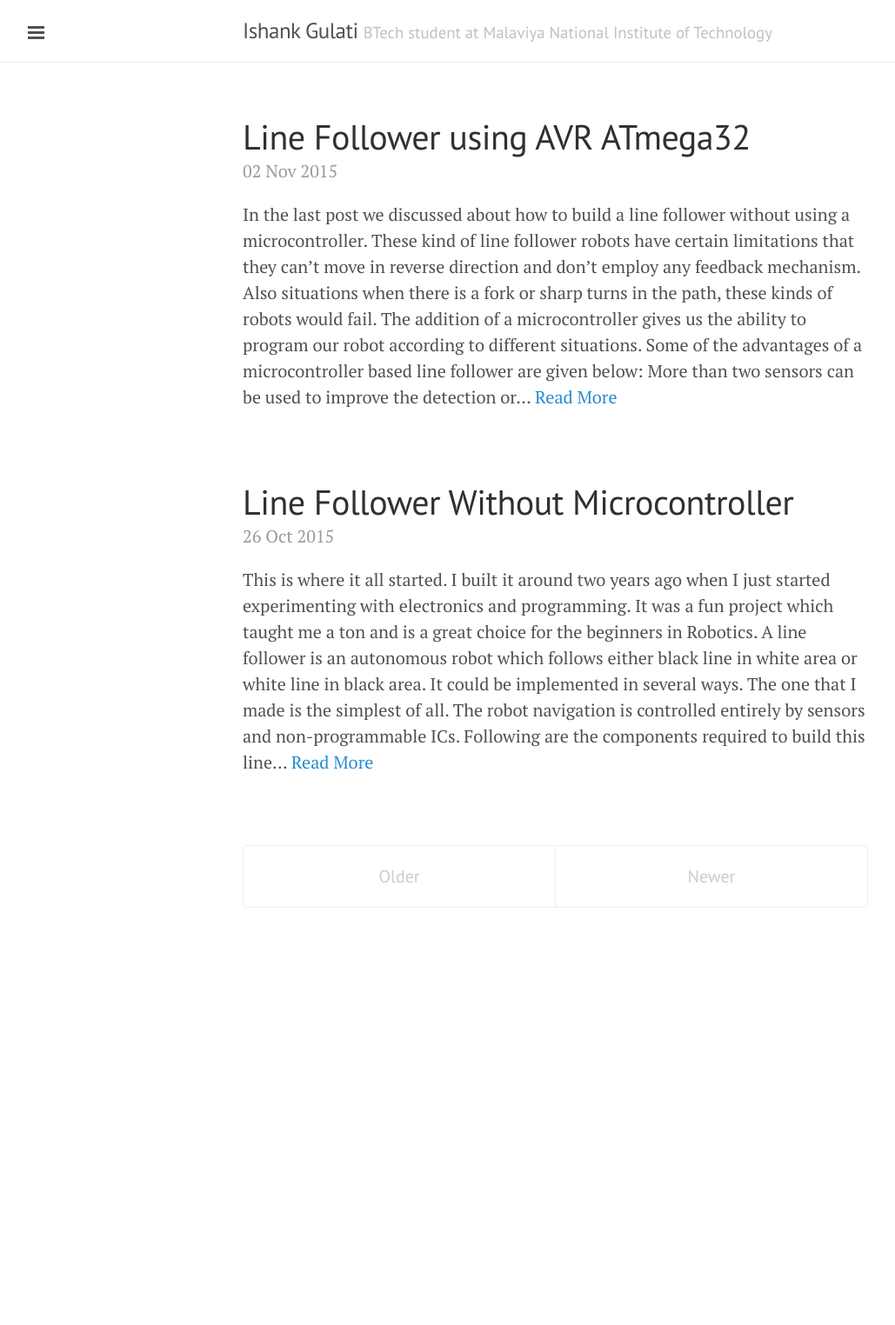
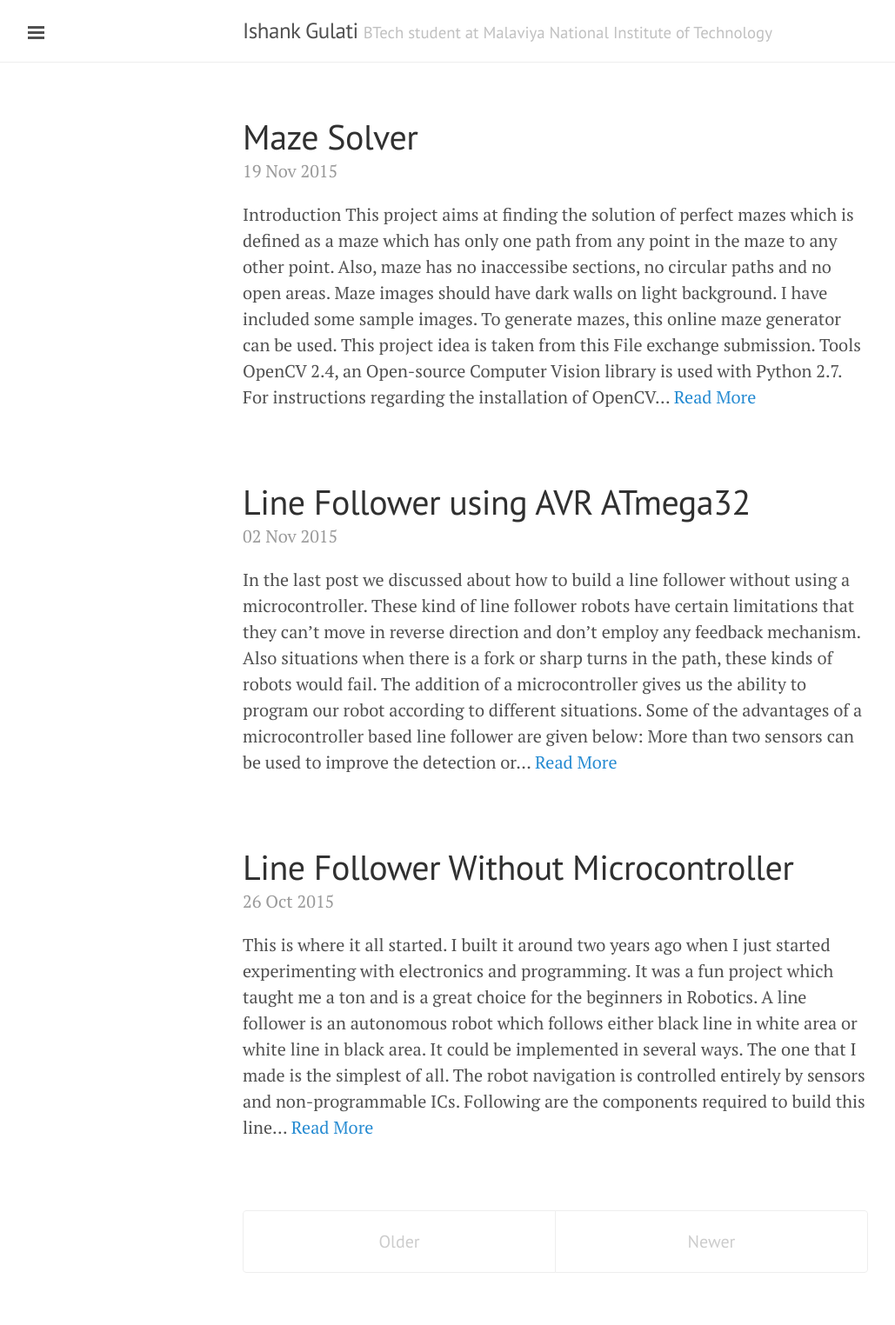
Before and after one commit to IshankGulati/ishankgulati.github.io, a Jekyll site: the page built from index.html, in a window 1280 px wide. Shown: the whole page at 87% size, without its empty margins (1-1030 px from the left). Built offline with Jekyll 4.4.1, drawn with Linux system fonts in a browser that asks for light colours; nearby versions of some CDN libraries; Markdown is read by kramdown in place of the engine named in the settings; the list of posts is cut into pages by our own code; before the commit the page ends 1104 px from its top, so only the background shows below that.

Commit message:
post-Maze Solver

```diff
--- /dev/null
+++ b/_posts/2015-11-19-Maze Solver.md
@@ -0,0 +1,101 @@
+---
+layout: post
+title: Maze Solver
+comments: True
+share: True
+tags: [Image Processing]
+---
+
+##Introduction
+
+This project aims at finding the solution of perfect mazes which is defined as a maze which has only one path from any point in the maze to any other point. Also, maze has no inaccessibe sections, no circular paths and no open areas. Maze images should have dark walls on light background. I have included some sample images. To generate mazes, this online [maze generator](http://mazegenerator.net/) can be used. This project idea is taken from [this](http://www.mathworks.com/matlabcentral/fileexchange/27175-maze-solution) File exchange submission.
+
+<center><img src="/assets/maze.jpg" alt="maze" style="width:400px;height:400px;"/></center>
+
+##Tools
+
+[OpenCV 2.4](http://sourceforge.net/projects/opencvlibrary/files/opencv-win/), an Open-source Computer Vision library is used with Python 2.7. For instructions regarding the installation of OpenCV refer [documentation](http://docs.opencv.org/2.4/doc/tutorials/introduction/windows_install/windows_install.html#windows-install-prebuild).
+
+##Task Analysis
+
+Perfect mazes have a characteristic that their is only one possible path from start to end. This means that this image can be divided into two parts and this boundary of division will be the solution itself. Therefore, morphological transformatons like erosion and dilation are just enough to find the solution of the maze.
+
+####Dilation
+
+Dilation is one of the two basic operators in the area of mathematical morphology, the other being erosion. It is typically applied to binary images, but there are versions that work on grayscale images. The basic effect of the operator on a binary image is to gradually enlarge the boundaries of regions of foreground pixels (i.e. white pixels, typically). Thus areas of foreground pixels grow in size while holes within those regions become smaller.
+
+####Erosionn
+Erosion is the second morphological operator. It is also applied to binary images. The basic effect of the operator on a binary image is to erode away the boundaries of regions of foreground pixels (i.e. white pixels, typically). Thus areas of foreground pixels shrink in size, and holes within those areas become larger.
+
+##Implementation
+
+* Load and convert the source image to binary image
+
+{% highlight python linenos %}
+img = cv2.imread('maze.png')
+gray = cv2.cvtColor(img, cv2.COLOR_BGR2GRAY)
+ret, thresh = cv2.threshold(gray, 127, 255, cv2.THRESH_BINARY_INV)
+{% endhighlight %}
+
+Inverted thresolding will give us a binary image with white wall and black background.
+
+<center><img src="/assets/thresh.jpg" alt="thresh" style="width:400px;height:400px;"/></center>
+
+* Find the contours
+
+{% highlight python linenos %}
+contours, hierarchy = cv2.findContours(thresh, cv2.RETR_EXTERNAL, cv2.CHAIN_APPROX_NONE)
+cv2.drawContours(thresh, contours, 0, (255, 255, 255), -1)
+ret, thresh = cv2.threshold(thresh, 240, 255, cv2.THRESH_BINARY)
+{% endhighlight %}
+
+Since, the maze can be divided into an open path seperated by two walls, finding contours will give us both the walls. Select ay contour for further operations.
+
+* Dilate the contour
+
+{% highlight python linenos %}
+kernel = np.ones((19, 19), np.uint8)
+dilation = cv2.dilate(thresh, kernel, iterations=1)
+{% endhighlight %}
+
+<center><img src="/assets/dilate.jpg" alt="dilate" style="width:400px;height:400px;"/></center>
+
+* Erode the Dilated image by same amount
+
+{% highlight python linenos %}
+kernel = np.ones((19, 19), np.uint8)
+erosion = cv2.erode(dilation, kernel, iterations=1)
+{% endhighlight %}
+
+<center><img src="/assets/erosion.jpg" alt="erosion" style="width:400px;height:400px;"/></center>
+
+* Find diff of two images
+
+{% highlight python linenos %}
+diff = cv2.absdiff(dilation,erosion)
+{% endhighlight %}
+
+The absolute difference of two images will give us the solution of maze.
+
+<center><img src="/assets/diff.jpg" alt="diff" style="width:400px;height:400px;"/></center>
+
+* Draw the obtained path on source images
+
+{% highlight python linenos %}
+b, g, r = cv2.split(img)
+mask_inv = cv2.bitwise_not(diff)
+
+# masking out the green and red colour from the solved path
+r = cv2.bitwise_and(r, r, mask=mask_inv)
+g = cv2.bitwise_and(g, g, mask=mask_inv)
+
+res = cv2.merge((b, g, r))
+{% endhighlight %}
+
+To show the solution on the original maze image, first split the original maze into it's r, g, b components. Now create a mask by inverting the diff image. Bitwise and r and g components of original maze using the mask created in the last step. This step would remove the red and green components from the portion of image where solution of maze exists. The last is to merge all the components and we will have the final image with solution marked by blue colour.
+
+<center><img src="/assets/solved_maze.jpg" alt="solved_maze" style="width:400px;height:400px;"/></center>
+
+> Refer my [repository](https://github.com/IshankGulati/Image-Processing/tree/master/Maze%20Solving) for complete C++ and Python implementation.
+
+Thanks!
```
Also changed, not shown: about.md (+2 -0 lines), assets/arena.PNG (added), assets/diff.jpg (added), assets/dilate.jpg (added), assets/erosion.jpg (added), assets/maze.png (added), assets/mlr_floor.jpg (added), assets/solved_maze.jpg (added), assets/thresh.jpg (added).
